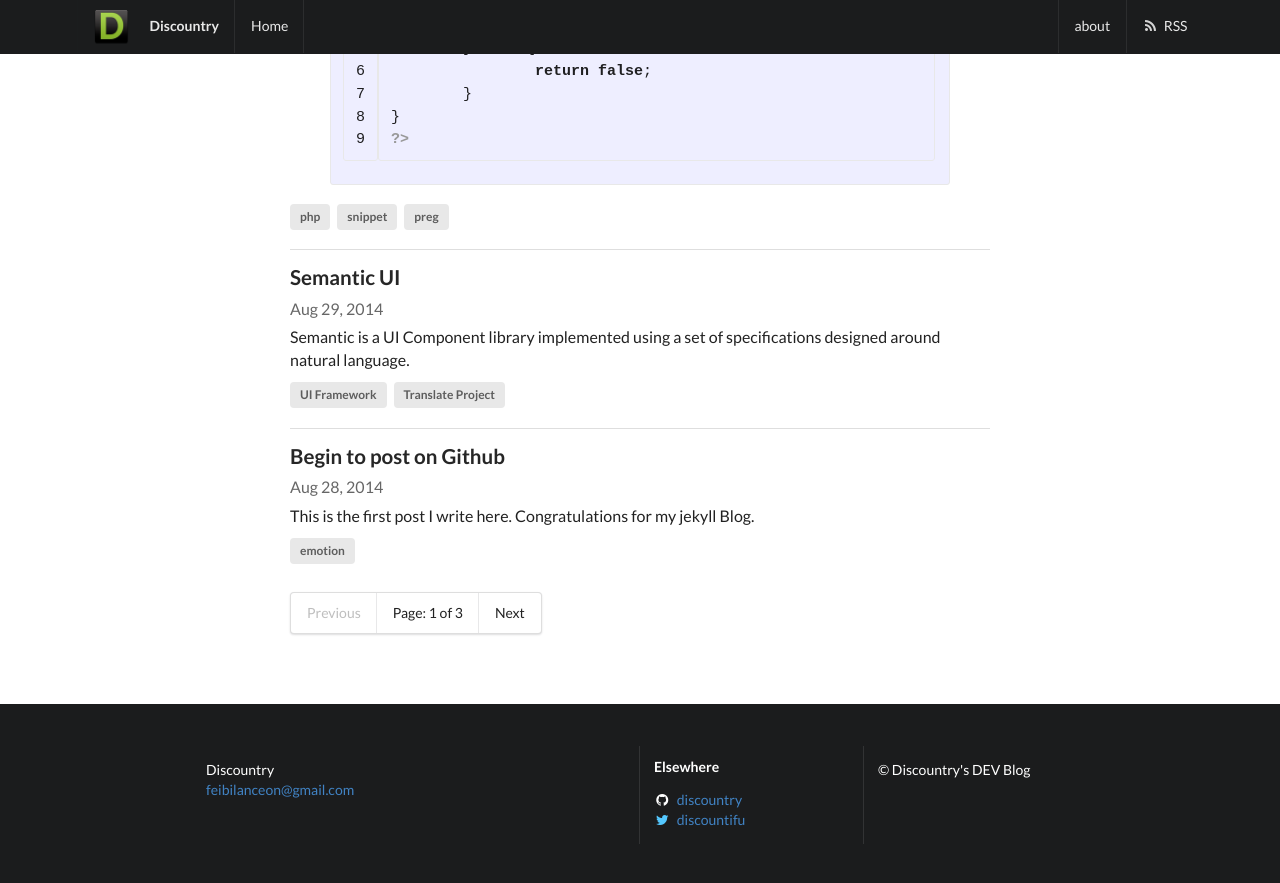
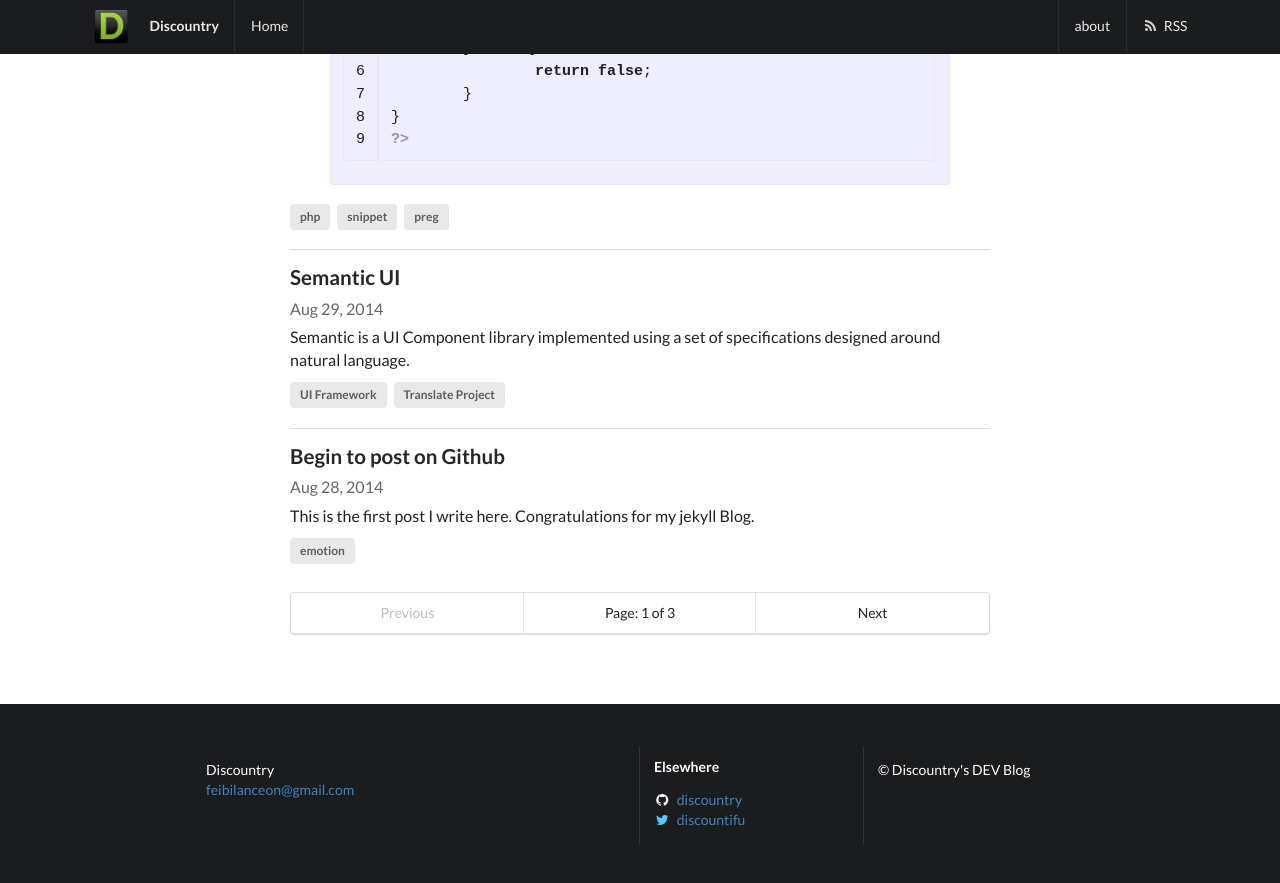
Before and after one commit to discountry/discountry.github.io, a Jekyll site: the page built from index.html, in a window 1280 px wide and 900 px high, scrolled down 1537 px. Shown: the top 883 px of the window. Built offline with Jekyll 4.4.1, drawn with Linux system fonts in a browser that asks for light colours; nearby versions of some CDN libraries; the list of posts is cut into pages by our own code.

Commit message:
upadte pagination

```diff
--- a/_includes/pagination.html
+++ b/_includes/pagination.html
@@ -1,5 +1,5 @@
 <!-- Pagination links -->
-<div class="ui pagination menu">
+<div class="ui fluid three item pagination menu">
   {% if paginator.previous_page %}
     <a href="{{ paginator.previous_page_path }}" class="previous item">Previous</a>
   {% else %}
--- a/_layouts/default.html
+++ b/_layouts/default.html
@@ -9,8 +9,6 @@
 
 	<div class="ui main text container">
     	{{ content }}
-
-    	{% include pagination.html %}
     </div>
 
 
--- a/index.html
+++ b/index.html
@@ -22,3 +22,5 @@
   </div>
 {% endfor %}
 </div>
+
+{% include pagination.html %}
```
